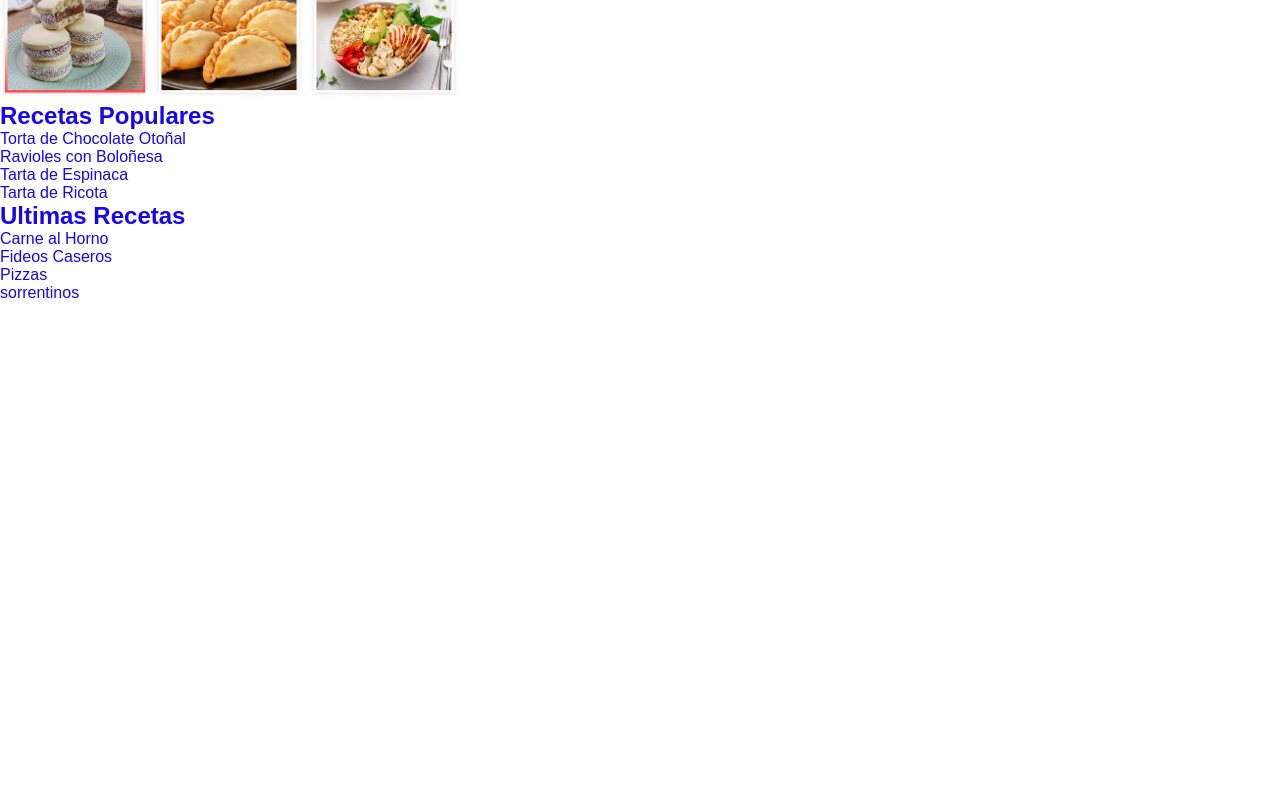
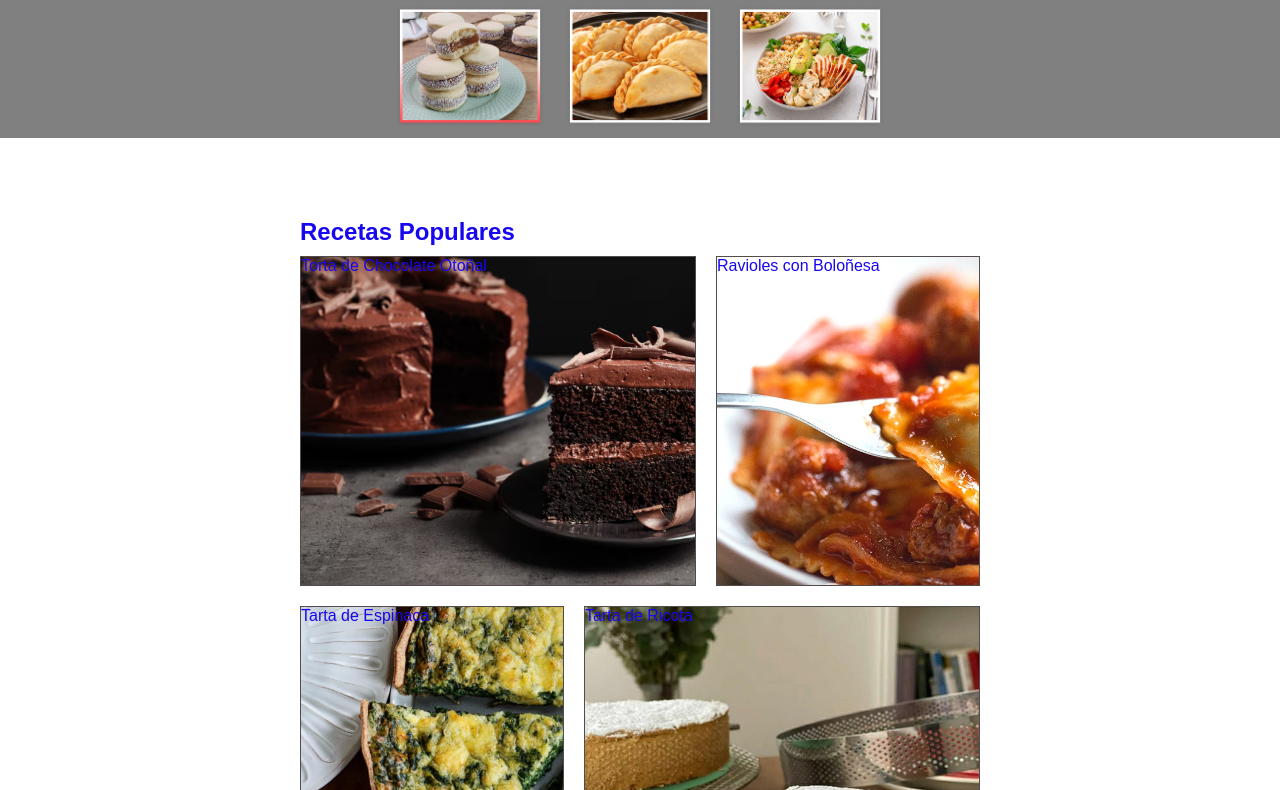
Before and after one commit to ivanbarreto07/blog-barreto-mori, a plain HTML site: page index.html in a window 1280 px wide. Shown: the part 121-911 px from the top of the page. Before the commit the page ends 800 px from the top, so only its background shows below. Drawn offline with Linux system fonts and the light colour scheme.

Commit message:
11/08/25

```diff
--- a/index.html
+++ b/index.html
@@ -14,50 +14,51 @@
         <a href="Paginas">Paginas</a>
         <a href="Blog">Blog</a>
     </nav>
-    <main>
-        <h1>Recetas de Cocina</h1>
-        <div>
+    <main class="h1Color">
+        <h1 class="row">Recetas de Cocina</h1>
+        <div class="row">
             <img src="./image/image (3).png" alt="alfajor de maicena" width="150px">
             <img src="./image/image (2).png" alt="empanadas" width="150px">
             <img src="./image/image (1).png" alt="ensalada" width="150px">
         </div>
     </main>
     <section>
-        <h2>Recetas Populares</h2>
+        <h2 class="h2-selection">Recetas Populares</h2>
         <div>
-            <div class="card card-1">
-                <div>
+            <div class="row row-1">
+                <div class="card card-1 tortaBackground">
                     <p>Torta de Chocolate Otoñal</p>
                 </div>
-                <div>
+                <div class="card card-2 raviolesBackground">
                     <p>Ravioles con Boloñesa</p>
                 </div>
             </div>
-             <div>
-                <div>
+             <div class="row">
+                <div class="card card-3 tartaBackground">
                     <p>Tarta de Espinaca</p>
                 </div>
-                <div>
+                <div class="card card-4 espinacaBackground">
                     <p>Tarta de Ricota</p>
                 </div>
              </div>
         </div>
     </section>
     <main>
-        <h2>Ultimas Recetas</h2>
-        <div>
-            <div>
+        <h2 class="h2-main">Ultimas Recetas</h2>
+
+        <div class="row">
+            <div class="card card-5 carneBackground">
                 <p>Carne al Horno</p>
             </div>
-            <div>
+            <div class="card card-6 pastaBackground">
                 <p>Fideos Caseros</p>
             </div>
         </div>
-        <div>
-            <div>
+        <div class="row">
+            <div class="card card-7 pizzaBackground">
                 <p>Pizzas</p>
             </div>
-            <div>
+            <div class="card card-8 sorrentinosBackground">
                 <p>sorrentinos</p>
             </div>
         </div>
--- a/styles/index.css
+++ b/styles/index.css
@@ -27,3 +27,109 @@ body {
 .nav-links:hover {
     color: aliceblue;
 }
+
+.row {
+    width: 100vw;
+    height: fit-content;
+    padding: 10px 300px;
+
+    display: flex;
+    justify-content: center;
+    align-items: center;
+    gap: 20px;
+}
+
+.card {
+    border: 1px solid rgb(82, 76, 76);
+}
+
+.card-1 {
+    width: 60%;
+    height: 330px;
+}
+
+.card-2 {
+    width: 40%;
+    height: 330px;
+}
+
+.card-3 {
+    width: 40%;
+    height: 330px;
+}
+
+.card-4 {
+    width: 60%;
+    height: 330px;
+}
+
+.tortaBackground {
+    background-image: url(/image/torta.avif);
+    background-size: cover;
+}
+
+.raviolesBackground {
+    background-image: url(/image/ravioles.webp);
+    background-size: cover;
+}
+
+.tartaBackground {
+    background-image: url(/image/tarta-espinaca.jpg);
+    background-size: cover;
+}
+
+.espinacaBackground {
+    background-image: url(/image/tarta-ricota.jpg);
+    background-size: cover;
+}
+
+.card-5 {
+    width: 50%;
+    height: 330px;
+}
+
+.card-6 {
+    width: 50%;
+    height: 330px;
+}
+
+.carneBackground {
+    background-image: url(/image/carne.jpg);
+    background-size: cover;
+}
+
+.pastaBackground {
+    background-image: url(/image/fideos.jpg);
+    background-size: cover;
+}
+.card-7 {
+    width: 50%;
+    height: 330px;
+}
+
+.card-8 {
+    width: 50%;
+    height: 330px;
+}
+
+.pizzaBackground {
+    background-image: url(/image/pizza.jpg);
+    background-size: cover;
+}
+
+.sorrentinosBackground {
+    background-image: url(/image/sorrentinos.jpg);
+    background-size: cover;
+}
+.h2-main {
+    margin: 80px 50px 0px 300px;
+
+}
+
+.h2-selection {
+    margin: 80px 50px 0px 300px;
+}
+
+.h1Color {
+    background-color: grey ;
+}
```
Also changed, not shown: image/carne.jpg (renamed from image/carne-al-horno-con-papas-.jpg), image/fideos.jpg (renamed from image/pasta-casera-.jpg), image/pizza.jpg (renamed from image/pizza-con-chorizo-jamon-y-queso-.jpg), image/ravioles.webp (added), image/sorrentinos.jpg (renamed from image/sorrentinos-.jpg), image/tarta-espinaca.jpg (added), image/tarta-ricota.jpg (added), image/torta.avif (added).
